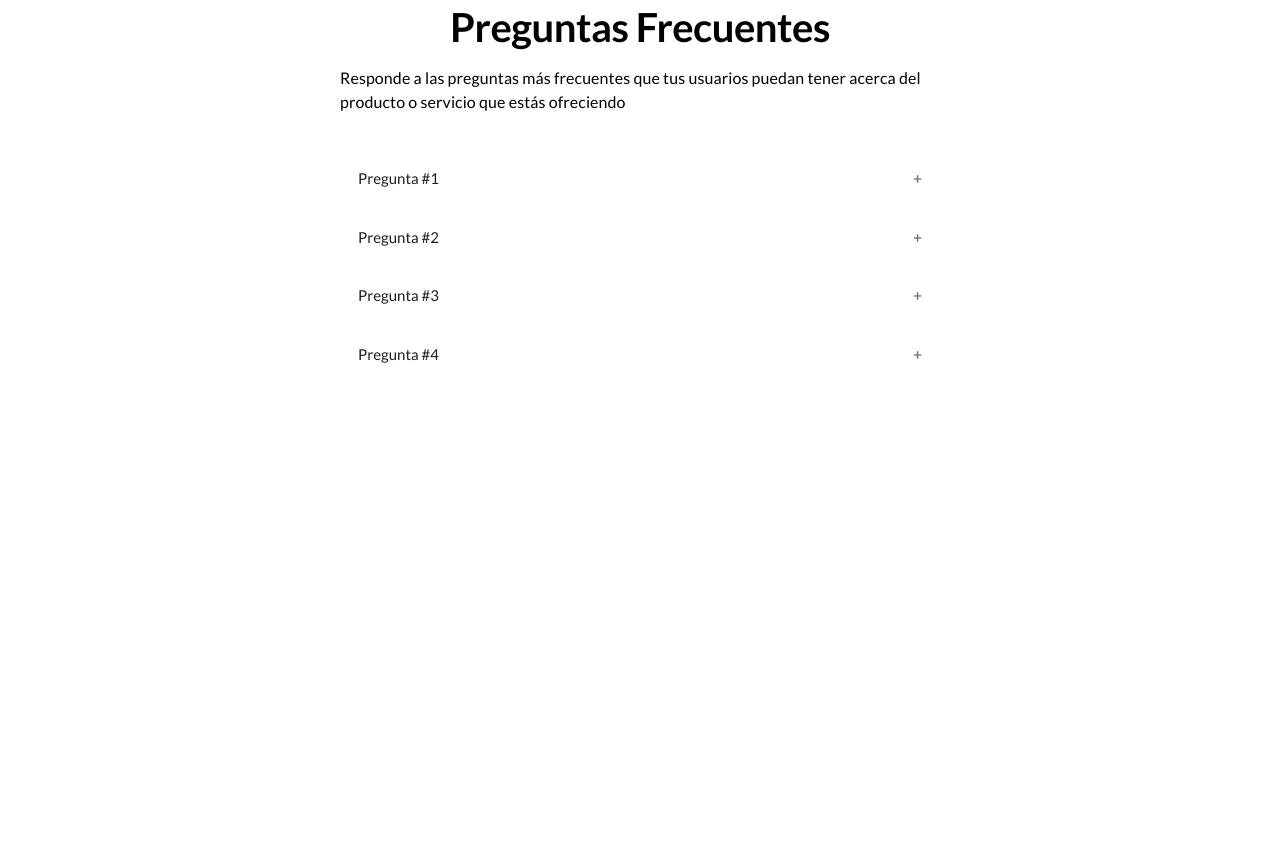
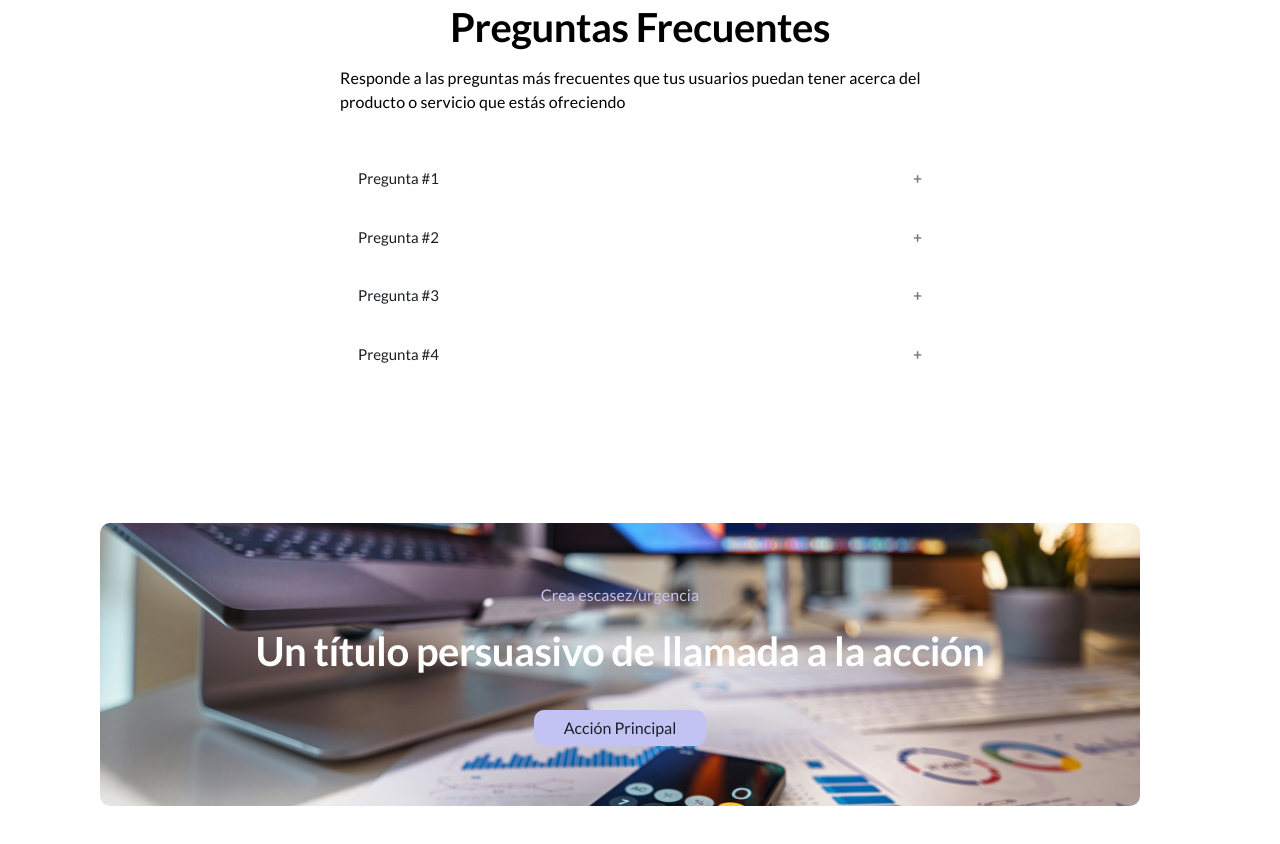
Before and after one commit to DarielsMtz/Plantilla_Landing-page-, a plain HTML site: page index.html in a window 1280 px wide. Shown: the part 2979-3823 px from the top of the page. Before the commit the page ends 3502 px from the top, so only its background shows below. Drawn offline with Linux system fonts and the light colour scheme.

```diff
--- a/css/style.css
+++ b/css/style.css
@@ -203,7 +203,8 @@ main {
     }
   }
 
-  .banner__atencion {
+  .banner__atencion,
+  .banner__atencion-footer {
     max-width: 1040px;
     width: 100%;
     max-height: 283px;
@@ -384,4 +385,8 @@ main {
       }
     }
   }
+
+  .banner__atencion-footer {
+    background: url(../img/desktop/Content2.jpg) center/cover no-repeat;
+  }
 }
--- a/index.html
+++ b/index.html
@@ -335,6 +335,13 @@
           </div>
         </article>
       </section>
+
+      <!-- Banner de llamado a la atencion #2 -->
+      <section class="banner__atencion-footer">
+        <h3>Crea escasez/urgencia</h3>
+        <h2>Un título persuasivo de llamada a la acción</h2>
+        <a href="#">Acción Principal</a>
+      </section>
     </main>
   </body>
   <script src="js/main.js"></script>
```
Also changed, not shown: preview.jpeg (added), 1 other file.
